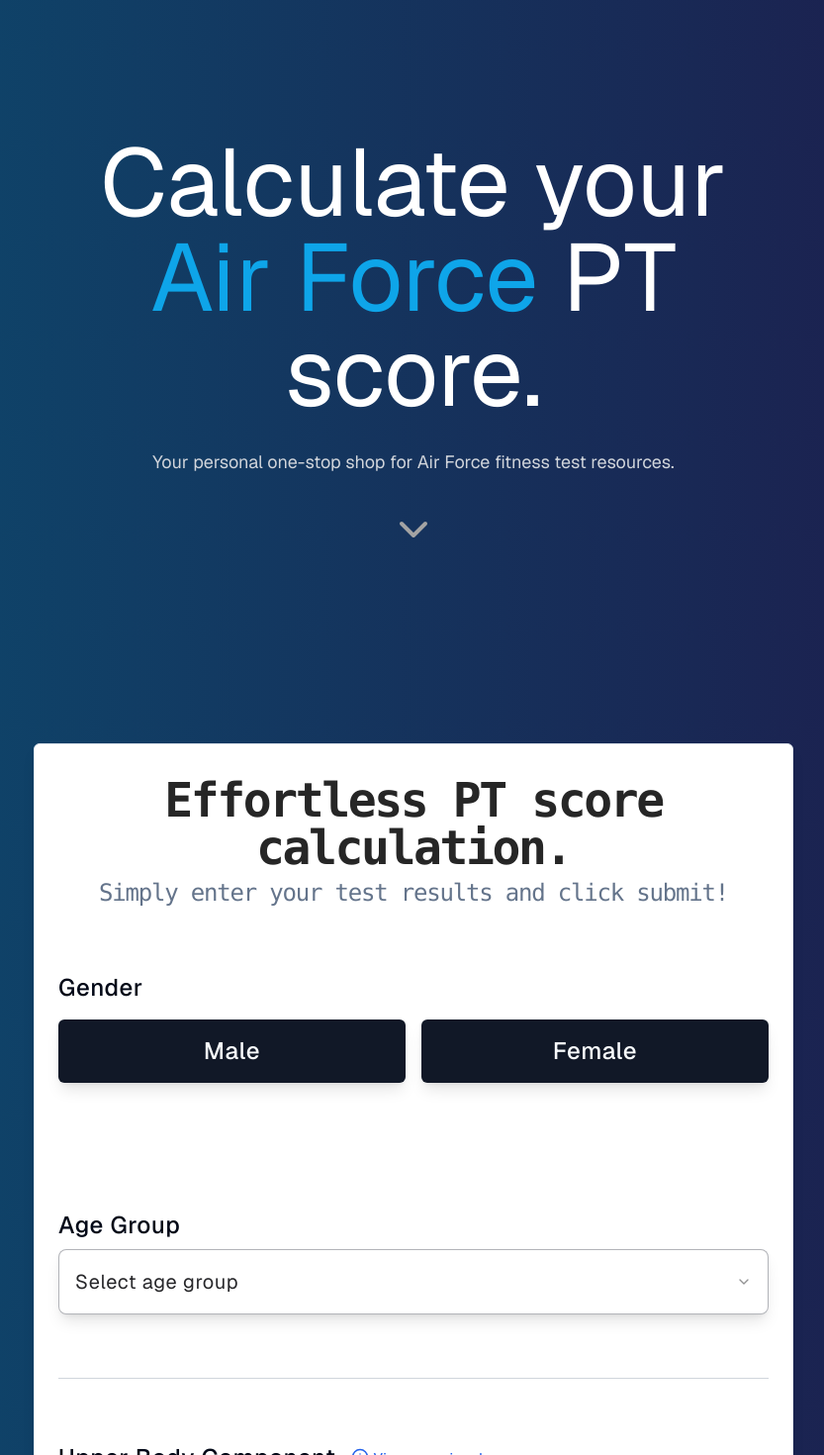
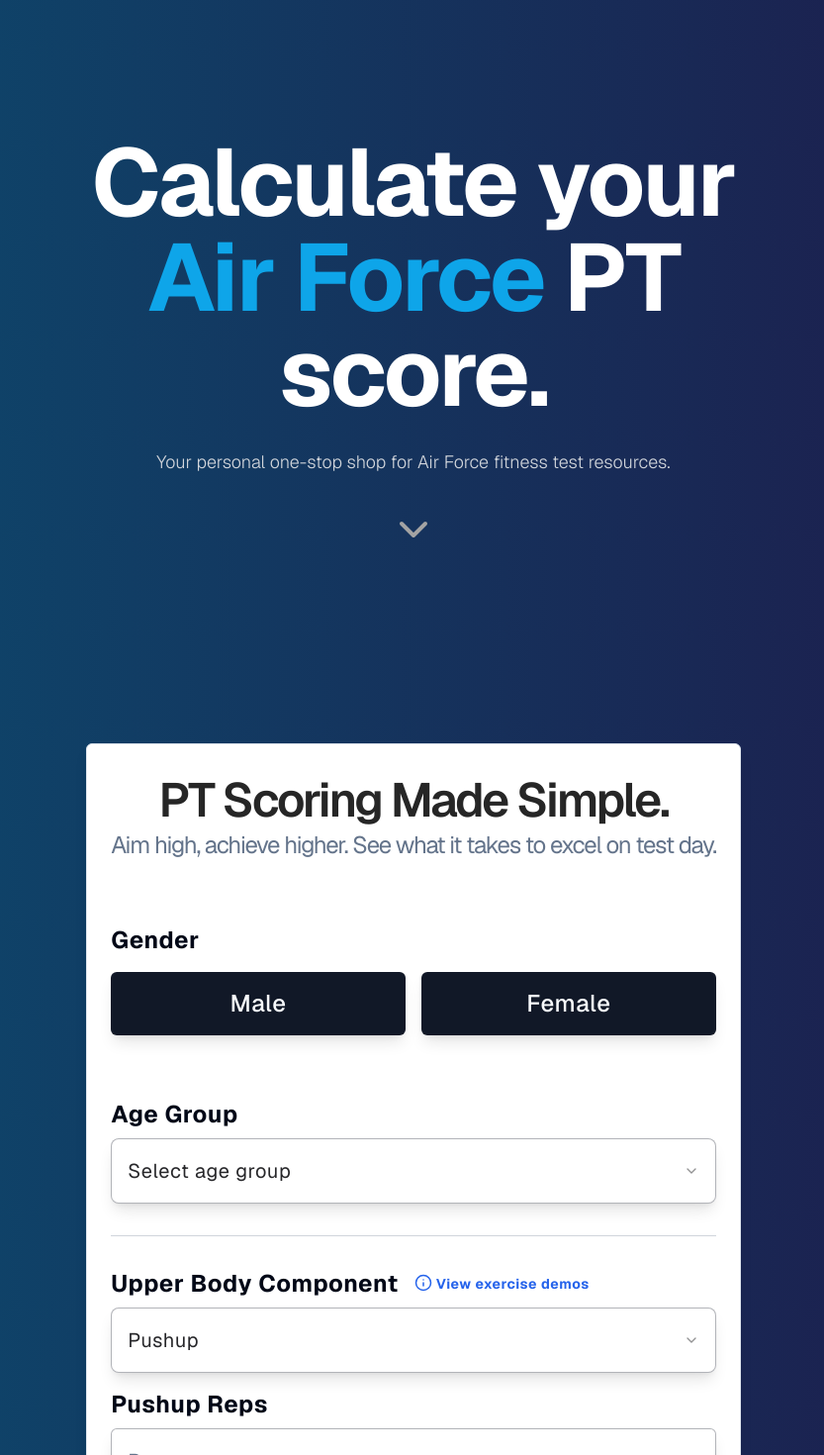
Before and after one commit to ronnieima/usaf-pt-calculator, a Next.js app: page / in a window 1280 px wide. Shown: the part 120-1590 px from the top of the page at 99% size, without its empty margins (222-1055 px from the left). Built offline with nearby package versions, Linux system fonts and the light colour scheme; what next-cloudinary, tailwindcss-animated would draw is missing.

Commit message:
Live score feedback (#41)
* add live score feedback

* fix formatting

* add sheet trigger to navlinks

* add real time indicators

* improve UI

* rearrange

```diff
--- a/app/_components/ui/(form)/(controls)/AgeGroupSelect.tsx
+++ b/app/_components/ui/(form)/(controls)/AgeGroupSelect.tsx
@@ -43,7 +43,7 @@ const AgeGroupSelect = () => {
         name={`ageGroup`}
         render={({ field }) => (
           <FormItem>
-            <FormLabel className="text-2xl">
+            <FormLabel className="text-xl font-bold lg:text-2xl">
               <h3>Age Group</h3>
             </FormLabel>
             <Select disabled={isSubmitting} onValueChange={field.onChange}>
--- a/app/_components/ui/(form)/(controls)/ExerciseInput.tsx
+++ b/app/_components/ui/(form)/(controls)/ExerciseInput.tsx
@@ -8,28 +8,25 @@ import {
 } from "@/app/_components/ui/(shadcn)/form";
 import { Input } from "@/app/_components/ui/(shadcn)/input";
 import {
-  getMaximumPerformanceValue,
-  getMinimumPerformanceValue,
-} from "@/app/_util/getScore";
-import {
-  inferWalkAgeGroup,
   numberInputOnWheelPreventChange,
   secondsToMinutesAndSeconds,
 } from "@/app/_util/helpers";
 import { getValidationRules } from "@/app/_util/validation";
 import { Exercise, exercises } from "@/app/content";
+import { useRealTimeInfo } from "@/app/hooks/useRealTimeInfo";
 import { useFormStore } from "@/app/stores/store";
 import { TimeField } from "@mui/x-date-pickers";
 import { AdapterDayjs } from "@mui/x-date-pickers/AdapterDayjs";
 import { LocalizationProvider } from "@mui/x-date-pickers/LocalizationProvider";
 import { useEffect } from "react";
 import { useFormContext } from "react-hook-form";
+import { Separator } from "../../(shadcn)/separator";
+import { cn } from "@/lib/utils";
 
 const ExerciseInput = ({ exercise }: { exercise: Exercise }) => {
   const {
     control,
     formState: { isSubmitting },
-    watch,
     resetField,
   } = useFormContext();
 
@@ -37,19 +34,17 @@ const ExerciseInput = ({ exercise }: { exercise: Exercise }) => {
     component: { label: componentLabel, value: componentValue },
   } = exercise;
 
+  const { selectedExercise, currentInput } = useRealTimeInfo(componentValue);
+
   const { minimumPerformanceValue, maximumPerformanceValue } = useFormStore(
     (state) => state.minMaxValues[componentValue],
   );
-  const setComponentMinMaxValues = useFormStore(
-    (state) => state.setComponentMinMaxValues,
-  );
+  const score = useFormStore((state) => state.scores[componentValue]);
 
-  const selectedExercise = watch(`${componentValue}Exercise`);
   const exerciseLabel = exercises
     .find((exercise) => exercise.component.value === componentValue)
     ?.options.find((opt) => opt.value === selectedExercise)?.label;
-  const gender = watch("gender");
-  const ageGroup = watch("ageGroup");
+
   const showMinMax = minimumPerformanceValue || maximumPerformanceValue;
 
   const isTimeBased = ["1.5_mile_run", "forearm_plank", "2km_walk"].includes(
@@ -60,33 +55,6 @@ const ExerciseInput = ({ exercise }: { exercise: Exercise }) => {
   const computeValue = isTimeBased
     ? secondsToMinutesAndSeconds
     : (value: any) => value;
-
-  useEffect(() => {
-    // Early exit if the necessary data isn't available
-    if (!gender || !ageGroup || !selectedExercise) return;
-
-    const minValue = getMinimumPerformanceValue(
-      gender,
-      selectedExercise === "2km_walk" ? inferWalkAgeGroup(ageGroup) : ageGroup,
-      selectedExercise,
-    );
-    const maxValue = getMaximumPerformanceValue(
-      gender,
-      selectedExercise === "2km_walk" ? inferWalkAgeGroup(ageGroup) : ageGroup,
-      selectedExercise,
-    );
-    setComponentMinMaxValues(componentValue, {
-      minimumPerformanceValue: minValue!,
-      maximumPerformanceValue: maxValue!,
-    });
-  }, [
-    gender,
-    ageGroup,
-    selectedExercise,
-    componentValue,
-    isTimeBased,
-    setComponentMinMaxValues,
-  ]);
 
   useEffect(() => {
     resetField(`${componentValue}Input`, { defaultValue: "" });
@@ -101,7 +69,7 @@ const ExerciseInput = ({ exercise }: { exercise: Exercise }) => {
         rules={getValidationRules(componentLabel, selectedExercise)}
         render={({ field }) => (
           <FormItem>
-            <FormLabel className="text-2xl">
+            <FormLabel className="text-xl font-bold lg:text-2xl">
               <h3>{`${exerciseLabel} ${isTimeBased ? "Time" : "Reps"}`}</h3>
             </FormLabel>
             <FormControl className="w-full border border-card-foreground/30 shadow-lg">
@@ -137,17 +105,53 @@ const ExerciseInput = ({ exercise }: { exercise: Exercise }) => {
       />
 
       {!!showMinMax ? (
-        <section className="flex justify-between text-base sm:text-2xl">
-          <p className="text-red-700">
-            {`Min: ${computeValue(minimumPerformanceValue)} ${
-              isTimeBased ? "" : "reps"
-            }`}
-          </p>
-          <p className="text-green-700">
-            {`Max: ${computeValue(maximumPerformanceValue)} ${
-              isTimeBased ? "" : "reps"
-            }`}
-          </p>
+        <section className="flex justify-start gap-16 text-base sm:text-2xl">
+          <div className="flex items-start gap-4">
+            <div className="flex flex-col items-center ">
+              <p>
+                <span className="text-3xl font-bold text-blue-900">
+                  {score}{" "}
+                </span>
+                <span className="text-xs">pts</span>
+              </p>
+              <span className="text-xs font-semibold">Score</span>
+              {currentInput >= maximumPerformanceValue && !isTimeBased && (
+                <span className="relative text-xs text-green-800">
+                  Maxed out
+                </span>
+              )}
+            </div>
+            <Separator orientation="vertical" />
+            {!isTimeBased && (
+              <>
+                <div className="flex flex-col items-center">
+                  <p>
+                    <span className="text-3xl font-bold text-red-500">
+                      {computeValue(minimumPerformanceValue)}{" "}
+                    </span>
+                    {!isTimeBased && <span className="text-xs">reps</span>}
+                  </p>
+                  <span className="text-xs font-semibold">Min</span>
+                </div>
+                <Separator orientation="vertical" />
+              </>
+            )}
+
+            {/* MAX */}
+            <div className="flex flex-col items-center ">
+              <p>
+                <span
+                  className={cn("text-3xl font-bold text-green-500", {
+                    "text-red-500": isTimeBased,
+                  })}
+                >
+                  {computeValue(maximumPerformanceValue)}{" "}
+                </span>
+                {!isTimeBased && <span className="text-xs">reps</span>}
+              </p>
+              <span className="text-xs font-semibold">Max</span>
+            </div>
+          </div>
         </section>
       ) : (
         <span
--- a/app/_components/ui/(form)/(controls)/ExerciseSelect.tsx
+++ b/app/_components/ui/(form)/(controls)/ExerciseSelect.tsx
@@ -45,7 +45,7 @@ const ExerciseSelect = ({ exercise }: { exercise: Exercise }) => {
       render={({ field }) => (
         <FormItem>
           {/* FORM LABEL */}
-          <FormLabel className=" flex items-center justify-start gap-4 text-2xl ">
+          <FormLabel className=" flex items-center justify-start gap-4 text-xl font-bold lg:text-2xl ">
             <h3>{component.label} Component</h3>
 
             {/* DIALOG POPUP BOX */}
--- a/app/_components/ui/(form)/(controls)/GenderRadioButtons.tsx
+++ b/app/_components/ui/(form)/(controls)/GenderRadioButtons.tsx
@@ -27,7 +27,7 @@ function GenderRadioButtons() {
       rules={{ required: { value: true, message: "Gender is required" } }}
       render={({ field }) => (
         <FormItem className="">
-          <FormLabel className="text-2xl">
+          <FormLabel className="text-xl font-bold lg:text-2xl">
             <h3>Gender</h3>
           </FormLabel>
           <FormControl>
--- a/app/_components/ui/(form)/FormCard.tsx
+++ b/app/_components/ui/(form)/FormCard.tsx
@@ -13,12 +13,12 @@ const FormCard = () => {
       className="flex max-w-3xl scroll-mt-16 flex-col items-center rounded-none bg-card shadow-lg  sm:rounded-md"
       id="form-card"
     >
-      <CardHeader className=" max-w-3xl pb-16 pt-8 text-center font-mono ">
+      <CardHeader className=" max-w-3xl pb-16 pt-8 text-center ">
         <CardTitle className=" text-3xl tracking-tighter text-neutral-800 sm:text-5xl">
-          Effortless PT score calculation.
+          PT Scoring Made Simple.
         </CardTitle>
         <CardDescription className="text-sm tracking-tighter sm:text-2xl">
-          Simply enter your test results and click submit!
+          Aim high, achieve higher. See what it takes to excel on test day.
         </CardDescription>
       </CardHeader>
 
--- a/app/_components/ui/(form)/MainForm.tsx
+++ b/app/_components/ui/(form)/MainForm.tsx
@@ -77,7 +77,7 @@ export default function MainForm() {
     <FormProvider {...methods}>
       <form
         onSubmit={methods.handleSubmit(onSubmit)}
-        className="flex flex-col gap-16 text-2xl tracking-wide text-foreground"
+        className="flex flex-col gap-8 text-2xl tracking-wide text-foreground"
       >
         <GenderRadio />
         <AgeGroupSelect />
--- a/app/_components/ui/(navbar)/Logo.tsx
+++ b/app/_components/ui/(navbar)/Logo.tsx
@@ -3,7 +3,7 @@ import Link from "next/link";
 function Logo() {
   return (
     <Link href="/">
-      <p className="text-2xl leading-[0.8] ">
+      <p className="text-2xl font-bold leading-[0.8] ">
         USAF PT <br /> CALCULATOR
       </p>
     </Link>
--- a/app/_components/ui/(navbar)/MobileMenu.tsx
+++ b/app/_components/ui/(navbar)/MobileMenu.tsx
@@ -27,11 +27,11 @@ const MobileMenu = () => {
           <SheetTitle className="text-left">Navigation</SheetTitle>
           <SheetDescription className="flex flex-col">
             {links.map((link) => (
+              <SheetTrigger asChild key={link.href}>
                 <Button
                   aria-label={link.label}
                   onClick={() => push(link.href)}
                   variant="ghost"
-                key={link.href}
                   className={`h-24 justify-between text-zinc-600 ${
                     link.href === currentPath ? "bg-gray-200 font-bold" : ""
                   }`}
@@ -42,6 +42,7 @@ const MobileMenu = () => {
                   </div>
                   <ChevronRight />
                 </Button>
+              </SheetTrigger>
             ))}
           </SheetDescription>
         </SheetHeader>
--- a/app/_components/ui/Header.tsx
+++ b/app/_components/ui/Header.tsx
@@ -4,16 +4,16 @@ import Link from "next/link";
 
 const Header = () => {
   return (
-    <header className="flex animate-fade-down flex-col items-center justify-center gap-8 py-20 text-center md:py-48 ">
+    <header className="flex animate-fade-down flex-col items-center justify-center gap-8 px-4 py-20 text-center md:py-48 ">
       <h1
         className="max-w-[80%]
-       text-5xl text-shadow-lg sm:text-7xl lg:text-8xl"
+       text-5xl font-bold tracking-tight text-shadow-lg sm:text-7xl lg:text-8xl"
       >
         Calculate your
         <br />
         <span className="text-sky-500">Air Force</span> PT score.
       </h1>
-      <p className="text-lg leading-tight text-gray-300">
+      <p className="max-w-prose text-lg font-light leading-tight text-gray-300">
         Your personal one-stop shop for Air Force fitness test resources.
       </p>
       <Link
--- a/app/_util/getScore.ts
+++ b/app/_util/getScore.ts
@@ -37,7 +37,7 @@ export function getResults(formData: FormType) {
   return { upperBodyScore, coreScore, cardioScore };
 }
 
-function getIndividualScore(
+export function getIndividualScore(
   exercise: string,
   gender: string,
   ageGroup: string,
@@ -80,7 +80,7 @@ function getIndividualScore(
       results <= criteria.maxPerformanceValue,
   );
 
-  return filteredCriteria[0].points;
+  return filteredCriteria[0]?.points ?? 0;
 }
 
 export function getMinimumPerformanceValue(
--- /dev/null
+++ b/app/hooks/useRealTimeInfo.tsx
@@ -0,0 +1,63 @@
+import { inferWalkAgeGroup } from "@/app/_util/helpers";
+import { useFormStore } from "@/app/stores/store";
+import { useEffect } from "react";
+import { useFormContext } from "react-hook-form";
+import {
+  getIndividualScore,
+  getMaximumPerformanceValue,
+  getMinimumPerformanceValue,
+} from "../_util/getScore";
+
+export const useRealTimeInfo = (
+  componentValue: "upperBody" | "core" | "cardio",
+) => {
+  const { watch } = useFormContext();
+
+  const setComponentMinMaxValues = useFormStore(
+    (state) => state.setComponentMinMaxValues,
+  );
+  const setComponentScore = useFormStore((state) => state.setComponentScore);
+
+  const selectedExercise = watch(`${componentValue}Exercise`);
+  const currentInput = watch(`${componentValue}Input`);
+  const gender = watch("gender");
+  const ageGroup = watch("ageGroup");
+
+  useEffect(() => {
+    if (!gender || !ageGroup || !selectedExercise) return;
+    const minValue = getMinimumPerformanceValue(
+      gender,
+      selectedExercise === "2km_walk" ? inferWalkAgeGroup(ageGroup) : ageGroup,
+      selectedExercise,
+    );
+    const maxValue = getMaximumPerformanceValue(
+      gender,
+      selectedExercise === "2km_walk" ? inferWalkAgeGroup(ageGroup) : ageGroup,
+      selectedExercise,
+    );
+    const componentScore = getIndividualScore(
+      selectedExercise,
+      gender,
+      ageGroup,
+      currentInput,
+    );
+    setComponentScore(componentValue, componentScore);
+    setComponentMinMaxValues(componentValue, {
+      minimumPerformanceValue: minValue!,
+      maximumPerformanceValue: maxValue!,
+    });
+  }, [
+    gender,
+    ageGroup,
+    selectedExercise,
+    componentValue,
+    setComponentMinMaxValues,
+    setComponentScore,
+    currentInput,
+  ]);
+
+  return {
+    selectedExercise,
+    currentInput,
+  };
+};
```
Also changed, not shown: app/stores/store.ts (+9 -0 lines). Lines whose indentation alone changed are shown as unchanged.
